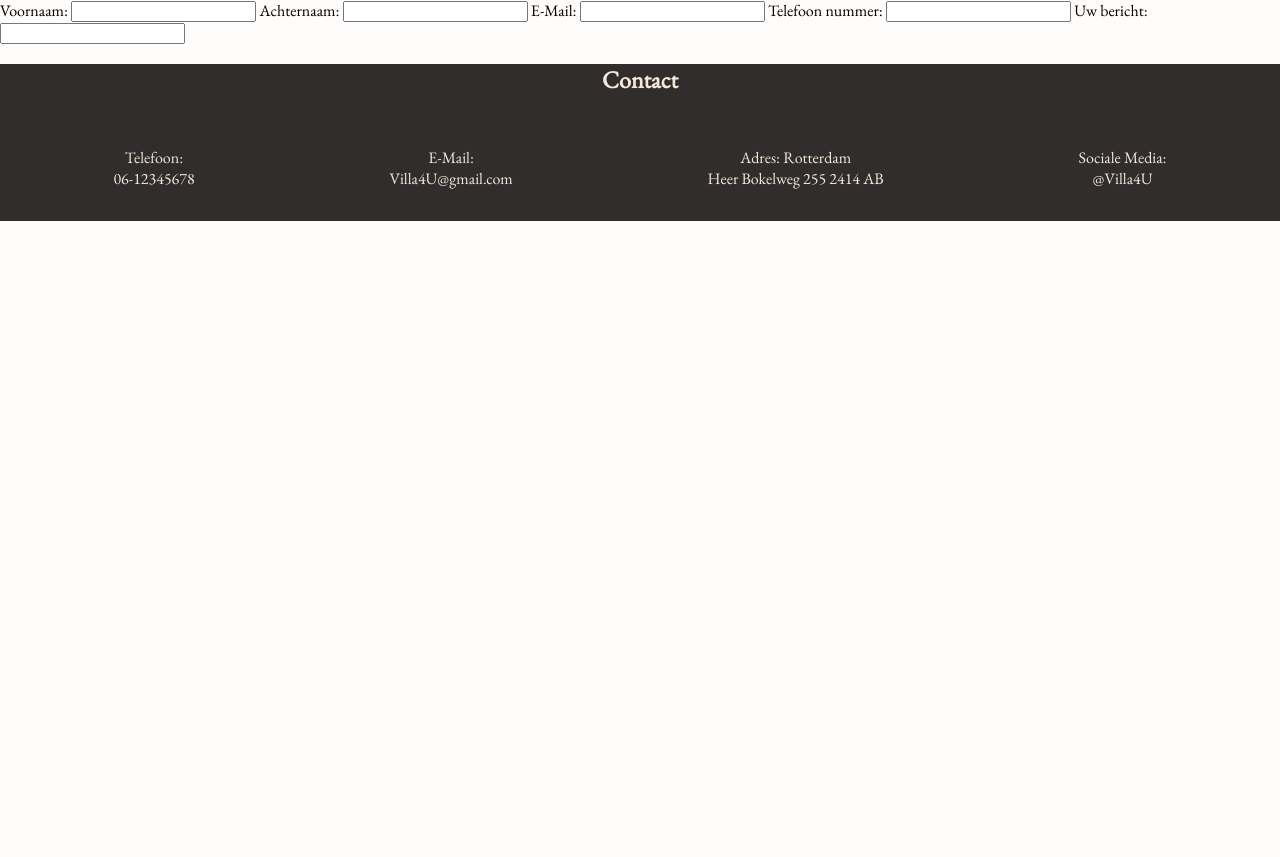
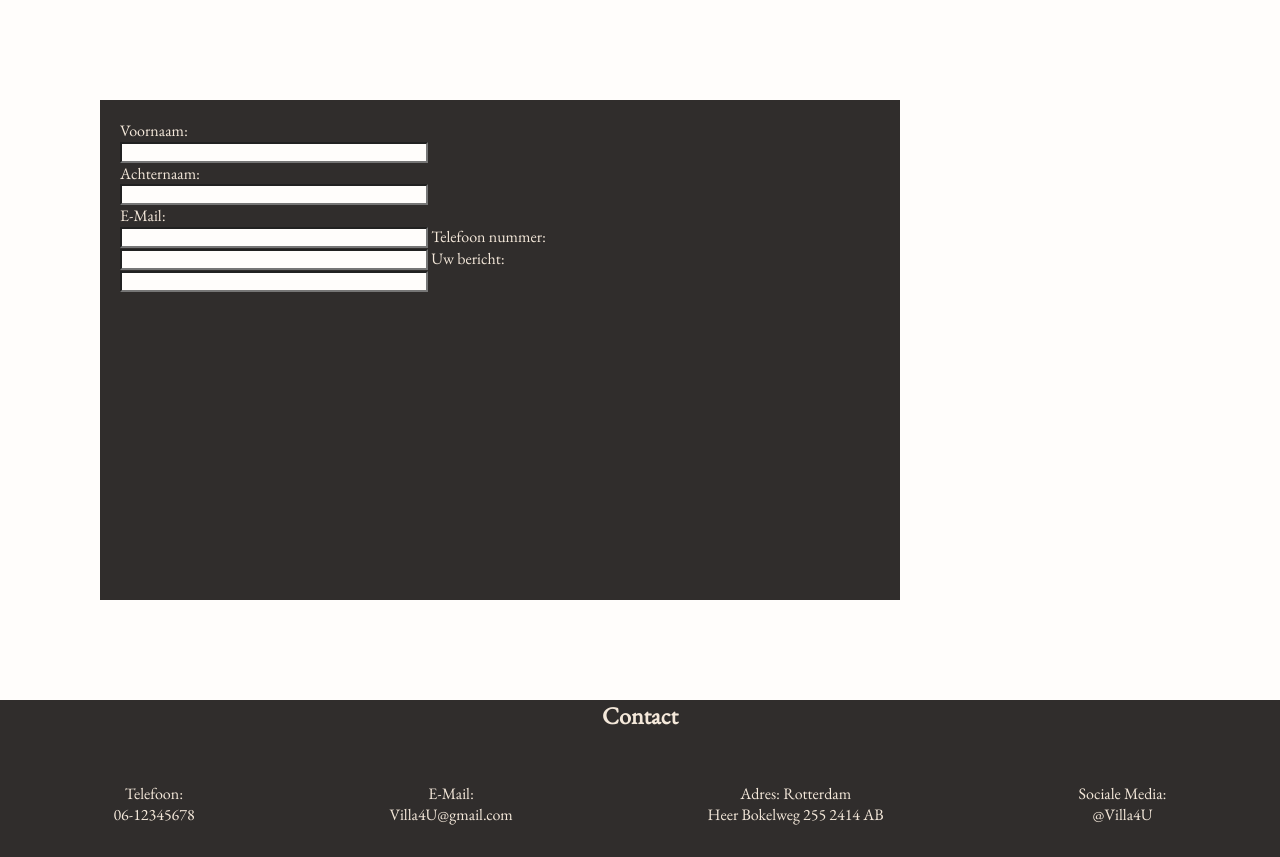
Before and after one commit to iranathan/Villa4u.nl, a PHP site: page /contact.php in a window 1280 px wide. Shown: the part 60-917 px from the top of the page. Before the commit the page ends 281 px from the top, so only its background shows below. Run offline with PHP 8.4, Linux system fonts and the light colour scheme; data that the repository does not hold is empty.

Commit message:
contact css

```diff
--- a/contact.php
+++ b/contact.php
@@ -8,6 +8,7 @@
     <meta name="viewport" content="width=device-width, initial-scale=1.0">
     <link href="css/headerfooter.css" rel="stylesheet">
     <link href="css/index.css" rel="stylesheet">
+    <link rel="stylesheet" href="css/contact.css">
     <link rel="shortcut icon" href="logo.png" type="image/x-icon">
     <title>Document</title>
 </head>
@@ -26,17 +27,17 @@
     </header>
     <main>
         <div class="contact">
-            <form action="">
-                <label for="voornaam">Voornaam:</label>
-                <input type="text" id="voornaam" name="voornaam">
-                <label for="achternaam">Achternaam:</label>
-                <input type="text" id="achternaam" name="achternaam">
-                <label for="e-mail">E-Mail:</label>
-                <input type="email" id="e-mail" name="e-mail">
-                <label for="tel">Telefoon nummer:</label>
-                <input type="tel" id="tel" name="tel">
-                <label for="bericht">Uw bericht:</label>
-                <input type="text" id="bericht" name="bericht">
+            <form action="post">
+                <label for="voornaam" class="voornaam">Voornaam:</label> <br>
+                <input type="text" id="voornaam" name="voornaam" class="voornaam">
+                <label for="achternaam" class="achternaam">Achternaam:</label>
+                <input type="text" id="achternaam" name="achternaam" class="achternaam">
+                <label for="e-mail" class="email">E-Mail:</label> <br>
+                <input type="email" id="e-mail" name="e-mail" class="email">
+                <label for="tel" class="tel">Telefoon nummer:</label> <br>
+                <input type="tel" id="tel" name="tel" class="tel">
+                <label for="bericht" class="bericht">Uw bericht:</label> <br>
+                <input type="text" id="bericht" name="bericht" lass="bericht">
             </form>
         </div>
     </main>
--- /dev/null
+++ b/css/contact.css
@@ -0,0 +1,29 @@
+main{
+    display: block;
+}
+.contact{
+    background-color: #302d2c;
+    margin: 100px;
+    justify-content: center;
+    height: 500px;
+    width: 800px;
+}
+form{
+    padding: 20px;
+}
+input[type=text], input[type= email], input[type= tel]{
+    background-color: #fffdfb;
+    width: 300px;
+}
+
+label {
+    color: #f4e8da;
+}
+
+.voornaam{
+    display: inline-block;
+}
+
+.achternaam{
+    display: block;
+}
```
